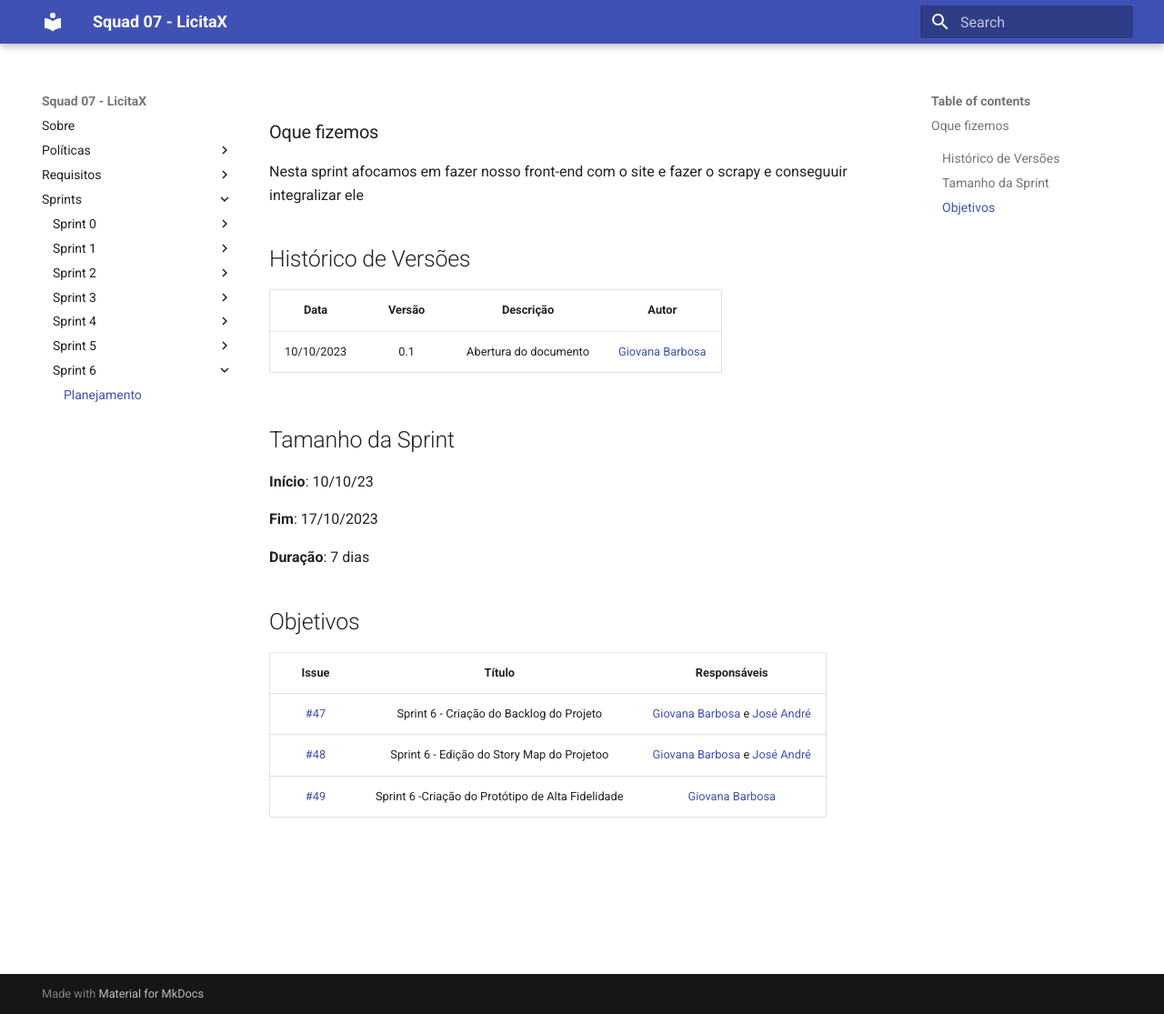
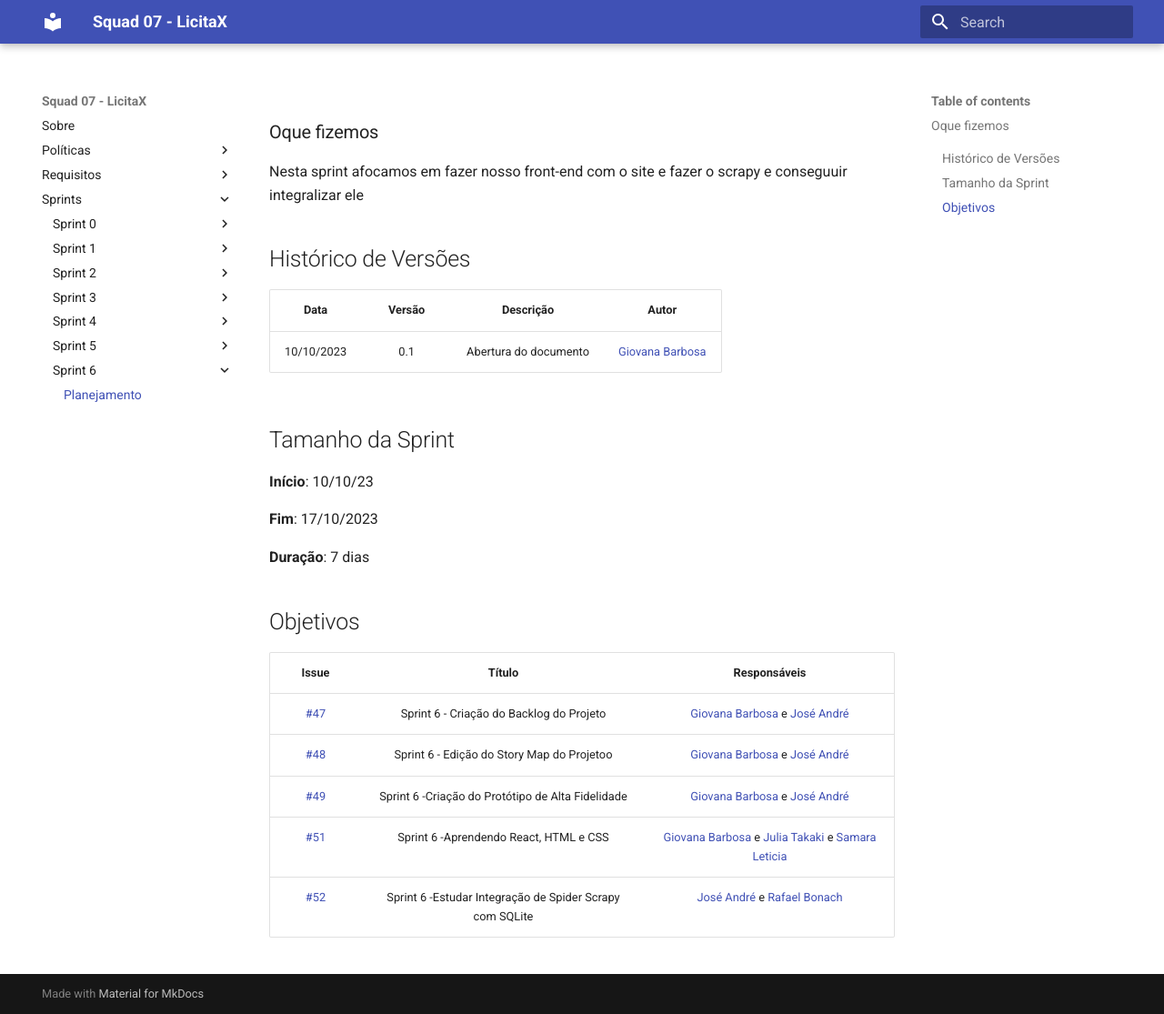
Before and after one commit to unb-mds/2023-2-Squad07, an MkDocs documentation site: the page built from docs/sprints/sprint06/planejamento.md, in a window 1280 px wide and 1115 px high. Shown: the whole window at 91% size. Built offline with MkDocs 1.6.1 and Material for MkDocs 9.7.7, drawn with Linux system fonts in a browser that asks for light colours.

Commit message:
:pencil: sprint 6 resultados

```diff
--- a/docs/sprints/sprint06/planejamento.md
+++ b/docs/sprints/sprint06/planejamento.md
@@ -22,4 +22,6 @@ Nesta sprint afocamos em fazer nosso front-end com o site e fazer o scrapy e con
 | :----------------------------------------------------------: | :-------------------------------: | :-------------------------------------------------: |
 | [#47](https://github.com/unb-mds/2023-2-Squad07/issues/47) |  Sprint 6 - Criação do Backlog do Projeto  | [Giovana Barbosa ](https://github.com/gio221) e  [José André](https://github.com/joseandre25)  |
 | [#48](https://github.com/unb-mds/2023-2-Squad07/issues/48) |  Sprint 6 - Edição do Story Map do Projetoo |[Giovana Barbosa ](https://github.com/gio221) e  [José André](https://github.com/joseandre25) |
- [#49](https://github.com/unb-mds/2023-2-Squad07/issues/49) |  Sprint 6 -Criação do Protótipo de Alta Fidelidade |[Giovana Barbosa ](https://github.com/gio221) |
+ [#49](https://github.com/unb-mds/2023-2-Squad07/issues/49) |  Sprint 6 -Criação do Protótipo de Alta Fidelidade |[Giovana Barbosa ](https://github.com/gio221) e  [José André](https://github.com/joseandre25) |
+ [#51](https://github.com/unb-mds/2023-2-Squad07/issues/51) |  Sprint 6 -Aprendendo React, HTML e CSS|[Giovana Barbosa ](https://github.com/gio221)  e [Julia Takaki](https://github.com/juliatakaki) e  [Samara Leticia](https://github.com/samarawwleticia)    |
+[#52](https://github.com/unb-mds/2023-2-Squad07/issues/52) |  Sprint 6 -Estudar Integração de Spider Scrapy com SQLite |[José André](https://github.com/joseandre25) e [Rafael Bonach](https://github.com/RafaBonach) |
```
Also changed, not shown: docs/sprints/sprint06/resultado.md (added, +47 -0 lines).
